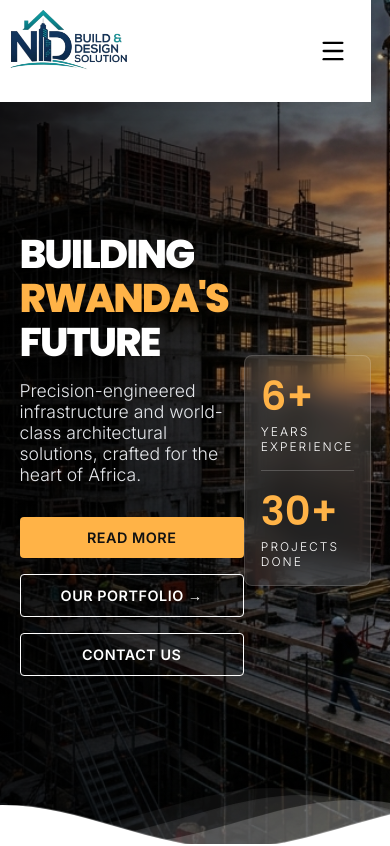
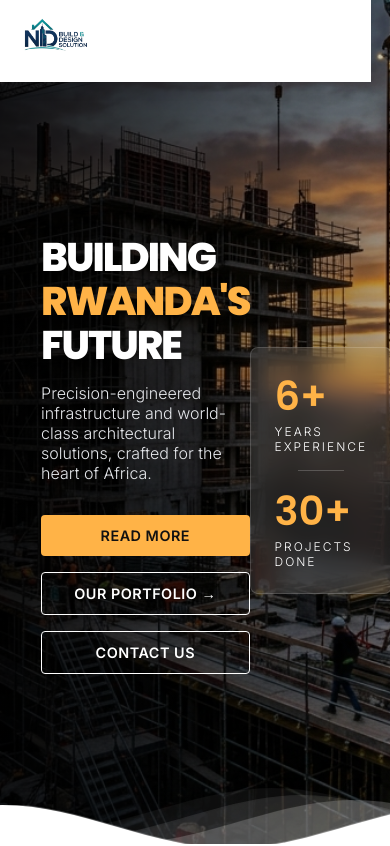
Before and after one commit to MFabrice001/NTD-Frontend, a React (Vite) app: page / in a window 390 px wide. Shown: the top 846 px of the page. Built offline with nearby package versions, Linux system fonts and the light colour scheme; no server answers.

Commit message:
Made some changes

```diff
--- /dev/null
+++ b/responsive.css
@@ -0,0 +1,129 @@
+/* --- COMPREHENSIVE MOBILE RESPONSIVENESS --- */
+
+@media (max-width: 768px) {
+  /* Global Layout */
+  section {
+    padding: 3rem 1.5rem !important;
+  }
+
+  /* Hero Section */
+  .hero-title {
+    font-size: 2.5rem !important;
+    line-height: 1.1 !important;
+  }
+  .hero-title span {
+    font-size: 2.5rem !important;
+  }
+  .hero-subtitle {
+    font-size: 1rem !important;
+  }
+  .hero-buttons {
+    flex-direction: column !important;
+    align-items: stretch !important;
+    gap: 1rem !important;
+  }
+  .hero-buttons .btn {
+    width: 100% !important;
+  }
+  .hero-stats-banner {
+    flex-direction: column !important;
+    gap: 1rem !important;
+    align-items: center !important;
+    padding: 1.5rem !important;
+    bottom: -100px !important;
+  }
+  .stat-divider {
+    width: 50% !important;
+    height: 1px !important;
+  }
+
+  /* Services (ExcellenceSection) */
+  .service-card {
+    min-width: 85vw !important;
+  }
+
+  /* Grid Layouts (Projects, Team, Blogs) */
+  .projects-masonry,
+  .projects-grid,
+  .team-grid,
+  .blog-grid {
+    grid-template-columns: 1fr !important;
+    gap: 1.5rem !important;
+  }
+
+  /* Forms */
+  .contact-form,
+  .faq-search,
+  .login-container {
+    width: 100% !important;
+    padding: 1.5rem !important;
+  }
+
+  /* Admin Dashboard */
+  .admin-layout {
+    flex-direction: column !important;
+  }
+  .admin-sidebar {
+    width: 100% !important;
+    height: auto !important;
+    position: static !important;
+    padding: 1rem !important;
+  }
+  .admin-main {
+    margin-left: 0 !important;
+    width: 100% !important;
+  }
+  .admin-sidebar nav {
+    display: flex !important;
+    overflow-x: auto !important;
+    white-space: nowrap !important;
+    padding-bottom: 0.5rem !important;
+  }
+  .admin-sidebar-link {
+    display: inline-block !important;
+    margin-bottom: 0 !important;
+    margin-right: 0.5rem !important;
+  }
+  .premium-admin-card {
+    padding: 1rem !important;
+    overflow-x: auto !important;
+  }
+  table {
+    min-width: 600px !important;
+  }
+
+  /* Footer */
+  .footer-container {
+    grid-template-columns: 1fr !important;
+    gap: 2rem !important;
+    text-align: center !important;
+  }
+  .footer-socials {
+    justify-content: center !important;
+  }
+
+  /* Header */
+  .header-actions {
+    gap: 0.5rem !important;
+  }
+  .header-logo img {
+    height: 50px !important;
+    transform: scale(1.2) !important;
+  }
+}
+
+@media (max-width: 1024px) and (min-width: 769px) {
+  /* Tablet Adjustments */
+  .projects-masonry,
+  .projects-grid,
+  .team-grid,
+  .blog-grid {
+    grid-template-columns: repeat(2, 1fr) !important;
+  }
+  .admin-sidebar {
+    width: 200px !important;
+  }
+  .admin-main {
+    margin-left: 200px !important;
+  }
+}
--- a/src/components/Header.jsx
+++ b/src/components/Header.jsx
@@ -69,7 +69,7 @@ const Header = () => {
           )}
         </div>
 
-        <button className="mobile-menu-btn" onClick={toggleMobileMenu} style={{ display: 'flex', alignItems: 'center', justifyContent: 'center', background: 'transparent', border: 'none', cursor: 'pointer' }}>
+        <button className="mobile-menu-btn" onClick={toggleMobileMenu} style={{ display: 'flex', alignItems: 'center', justifyContent: 'center', background: 'transparent', border: 'none', cursor: 'pointer', color: '#FFFFFF' }}>
           {isMobileMenuOpen ? <X size={28} /> : <Menu size={28} />}
         </button>
       </div>
--- a/src/components/LandmarksSection.jsx
+++ b/src/components/LandmarksSection.jsx
@@ -84,7 +84,7 @@ const LandmarksSection = () => {
       ) : projects.length === 0 ? (
         <div style={{ textAlign: 'center', padding: '2rem', color: '#64748b' }}>No projects available.</div>
       ) : (
-        <div style={{ display: 'grid', gridTemplateColumns: 'repeat(auto-fit, minmax(350px, 1fr))', gap: '2.5rem' }}>
+        <div className="projects-grid" style={{ display: 'grid', gridTemplateColumns: 'repeat(auto-fit, minmax(350px, 1fr))', gap: '2.5rem' }}>
           {filteredProjects.map(project => (
             <div key={project.id} onClick={() => setSelectedProject(project)} className="landmark-card">
               <div className="landmark-image-wrapper">
--- a/src/index.css
+++ b/src/index.css
@@ -2008,4 +2008,132 @@ h6 {
     grid-template-columns: 1fr;
     gap: 1rem;
   }
-}
+}/* --- COMPREHENSIVE MOBILE RESPONSIVENESS --- */
+
+@media (max-width: 768px) {
+  /* Global Layout */
+  section {
+    padding: 3rem 1.5rem !important;
+  }
+
+  /* Hero Section */
+  .hero-title {
+    font-size: 2.5rem !important;
+    line-height: 1.1 !important;
+  }
+  .hero-title span {
+    font-size: 2.5rem !important;
+  }
+  .hero-subtitle {
+    font-size: 1rem !important;
+  }
+  .hero-buttons {
+    flex-direction: column !important;
+    align-items: stretch !important;
+    gap: 1rem !important;
+  }
+  .hero-buttons .btn {
+    width: 100% !important;
+  }
+  .hero-stats-banner {
+    flex-direction: column !important;
+    gap: 1rem !important;
+    align-items: center !important;
+    padding: 1.5rem !important;
+    bottom: -100px !important;
+  }
+  .stat-divider {
+    width: 50% !important;
+    height: 1px !important;
+  }
+
+  /* Services (ExcellenceSection) */
+  .service-card {
+    min-width: 85vw !important;
+  }
+
+  /* Grid Layouts (Projects, Team, Blogs) */
+  .projects-masonry,
+  .projects-grid,
+  .team-grid,
+  .blog-grid {
+    grid-template-columns: 1fr !important;
+    gap: 1.5rem !important;
+  }
+
+  /* Forms */
+  .contact-form,
+  .faq-search,
+  .login-container {
+    width: 100% !important;
+    padding: 1.5rem !important;
+  }
+
+  /* Admin Dashboard */
+  .admin-layout {
+    flex-direction: column !important;
+  }
+  .admin-sidebar {
+    width: 100% !important;
+    height: auto !important;
+    position: static !important;
+    padding: 1rem !important;
+  }
+  .admin-main {
+    margin-left: 0 !important;
+    width: 100% !important;
+  }
+  .admin-sidebar nav {
+    display: flex !important;
+    overflow-x: auto !important;
+    white-space: nowrap !important;
+    padding-bottom: 0.5rem !important;
+  }
+  .admin-sidebar-link {
+    display: inline-block !important;
+    margin-bottom: 0 !important;
+    margin-right: 0.5rem !important;
+  }
+  .premium-admin-card {
+    padding: 1rem !important;
+    overflow-x: auto !important;
+  }
+  table {
+    min-width: 600px !important;
+  }
+
+  /* Footer */
+  .footer-grid {
+    grid-template-columns: 1fr !important;
+    gap: 2rem !important;
+    text-align: center !important;
+  }
+  .footer-socials {
+    justify-content: center !important;
+  }
+
+  /* Header */
+  .header-actions {
+    gap: 0.5rem !important;
+  }
+  .header-logo img {
+    height: 50px !important;
+    transform: scale(1.2) !important;
+  }
+}
+
+@media (max-width: 1024px) and (min-width: 769px) {
+  /* Tablet Adjustments */
+  .projects-masonry,
+  .projects-grid,
+  .team-grid,
+  .blog-grid {
+    grid-template-columns: repeat(2, 1fr) !important;
+  }
+  .admin-sidebar {
+    width: 200px !important;
+  }
+  .admin-main {
+    margin-left: 200px !important;
+  }
+}
```
